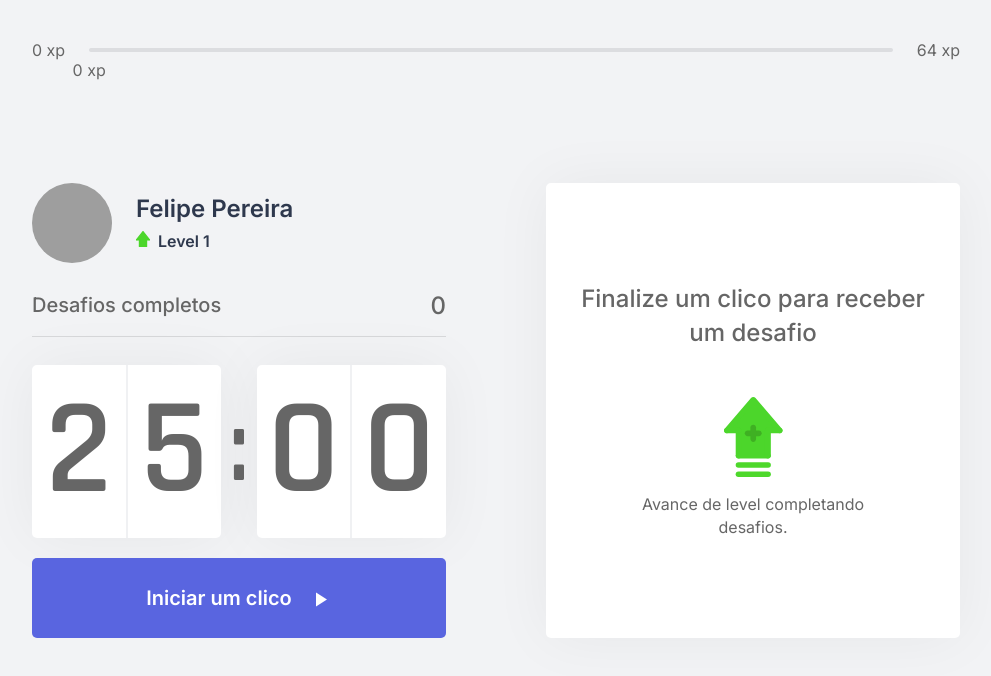
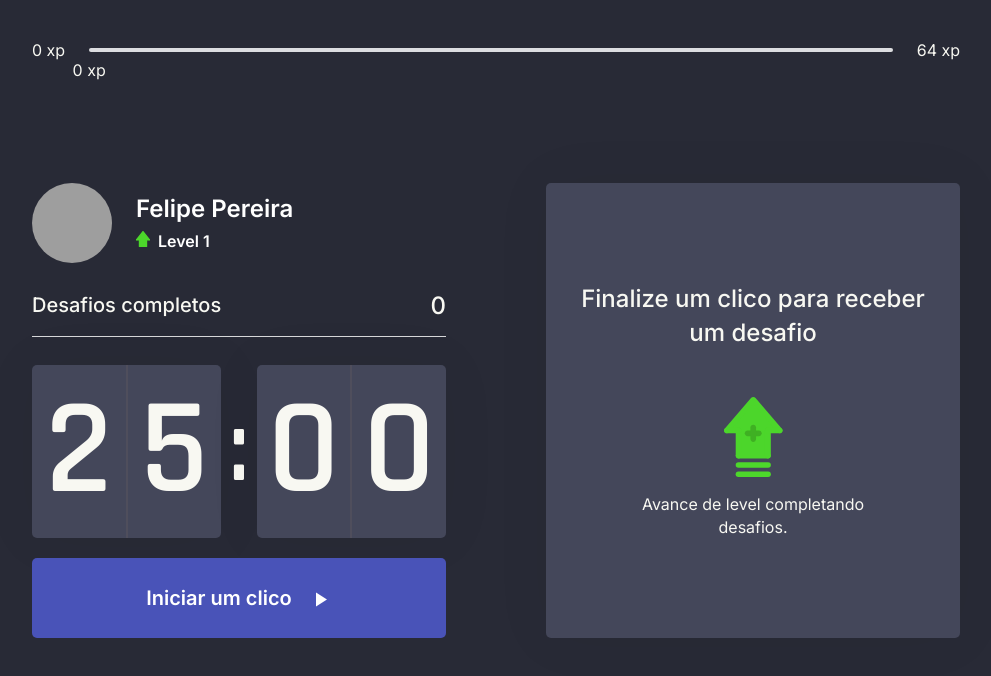
Before and after one commit to felipedev1/moveit, a Next.js app: page / in a window 1280 px wide. Shown: the top 676 px of the page, without its empty margins (144-1135 px from the left). Built offline with nearby package versions, Linux system fonts and the light colour scheme; grey boxes are pictures that could not be loaded.

Commit message:
feat: applying dark theme only

```diff
--- a/src/styles/components/ChallengeBox.module.css
+++ b/src/styles/components/ChallengeBox.module.css
@@ -1,6 +1,6 @@
 .challengeBoxContainer {
   height: 100%;
-  background: var(--white);
+  background: var(--element-bg);
   border-radius: 5px;
   box-shadow: 0 0 60px rgba(0, 0, 0, 0.05);
   padding: 1.5rem 2rem;
--- a/src/styles/components/CompletedChallenges.module.css
+++ b/src/styles/components/CompletedChallenges.module.css
@@ -6,6 +6,7 @@
   padding-bottom: 1rem;
   border-bottom: 1px solid #D7D8DA;
   font-weight: 500;
+  color: var(--text);
 }
 
 .completedChallenges span:first-child {
--- a/src/styles/components/Countdown.module.css
+++ b/src/styles/components/Countdown.module.css
@@ -13,7 +13,7 @@
   align-items: center;
   justify-content: space-evenly;
 
-  background-color: var(--white);
+  background-color: var(--element-bg);
   box-shadow: 0 0 60px rgba(0, 0, 0, 0.05);
   border-radius: 5px;
   font-size: 8.5rem;
@@ -25,10 +25,10 @@
 }
 
 .countdownContainer > div span:first-child {
-  border-right: 1px solid #f0f1f3;
+  border-right: 1px solid #4F4E5C;
 }
 .countdownContainer > div span:last-child {
-  border-left: 1px solid #f0f1f3;
+  border-left: 1px solid #4F4E5C;
 }
 
 .countdownContainer > span {
@@ -50,10 +50,11 @@
   align-items: center;
   justify-content: center;
 
-  background: var(--blue);
+  background: var(--blue-dark);
   color: var(--white);
 
   transition: background 0.2s;
+  transition: filter 0.2s;
 }
 
 .countdownButton img {
@@ -62,12 +63,16 @@
 }
 
 .countdownButton:not(:disabled):hover {
-  background: var(--blue-dark);
+  filter: brightness(0.9);
 }
 
 .countdownButtonActive {
-  background: var(--white);
+  background: var(--element-bg);
   color: var(--title);
+}
+
+.countdownButtonActive img {
+  filter: brightness(0) invert(1);
 }
 
 .countdownButtonActive:not(:disabled):hover {
@@ -75,12 +80,8 @@
   color: var(--white);
 }
 
-.countdownButtonActive:not(:disabled):hover img {
-  filter: brightness(0) invert(1);
-}
-
 .countdownButton:disabled {
-  background: var(--white);
+  background: var(--element-bg);
   color: var(--text);
   cursor: not-allowed;
   border-bottom: 0.25rem solid var(--green);
--- a/src/styles/components/LevelUpModal.module.css
+++ b/src/styles/components/LevelUpModal.module.css
@@ -1,5 +1,5 @@
 .overlay {
-  background: rgba(242, 243, 245, 0.8);
+  background: rgba(0, 0, 0, 0.8);
   position: fixed;
   top: 0;
   bottom: 0;
@@ -11,7 +11,7 @@
 }
 
 .container {
-  background: var(--white);
+  background: var(--element-bg);
   width: 100%;
   max-width: 400px;
   padding: 2rem 3rem;
@@ -47,4 +47,5 @@
   background: transparent;
   border: 0;
   font-size: 0;
+  filter: brightness(0) invert(1);
 }
--- a/src/styles/global.css
+++ b/src/styles/global.css
@@ -6,14 +6,16 @@
 
 :root {
   --white: #FFF;
-  --background: #F2F3F5;
+  --background: #282a36;
+  --element-bg: #44475a;
   --gray-line: #DCDDE0;
-  --text: #666666;
+  --text: #f8f8f2;
+  --text-dark: #666666;
   --text-highlight: #B3B9FF;
-  --title: #2E384D;
-  --red: #E83F5B;
+  --title: #FFF;
+  --red: #ee5555;
   --green: #4CD62B;
-  --blue: #5965E0;
+  --blue: #9DA9F4;
   --blue-dark: #4953B8;
   --blue-twitter: #2AA9E0;
 }
```
